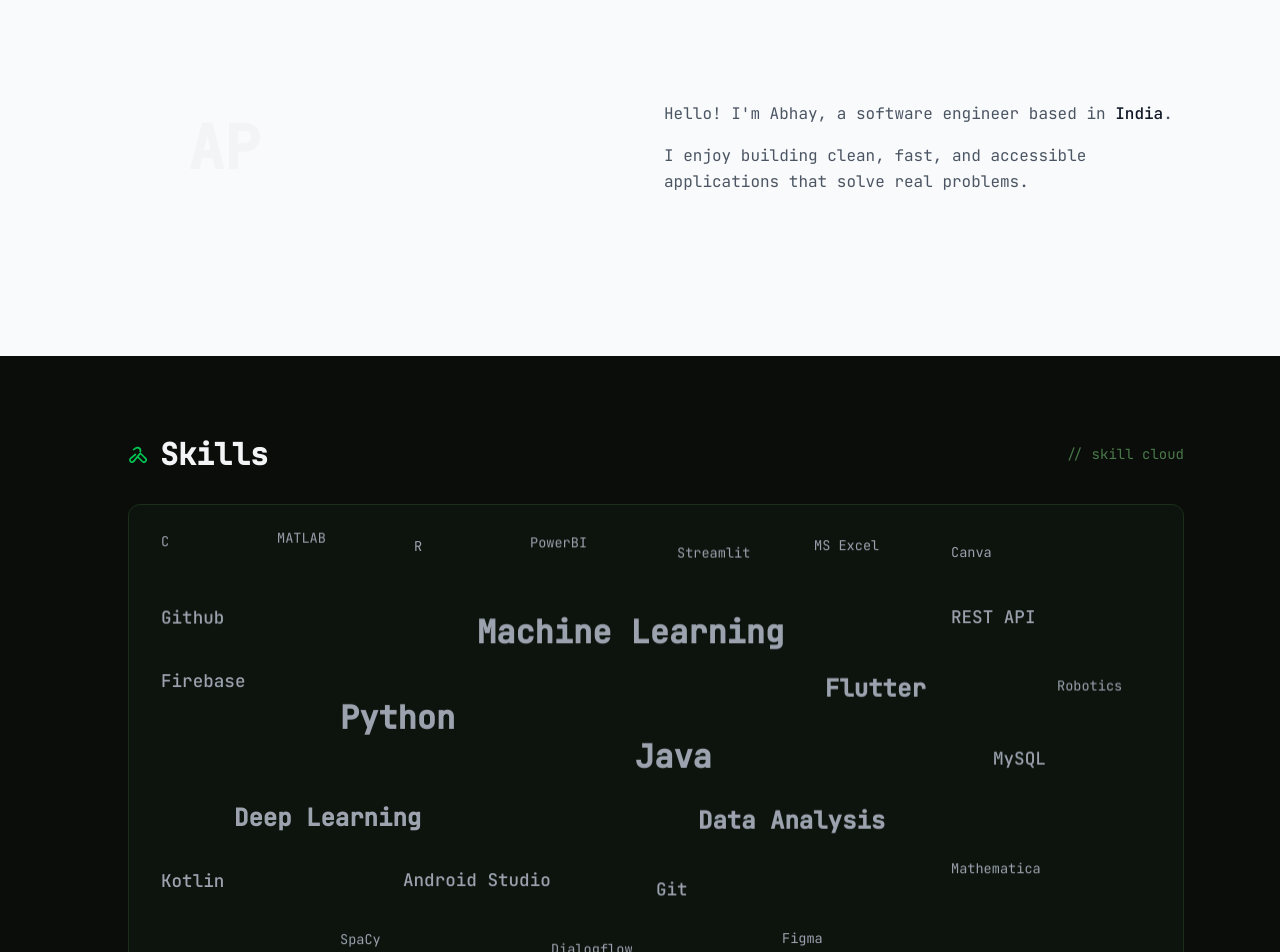
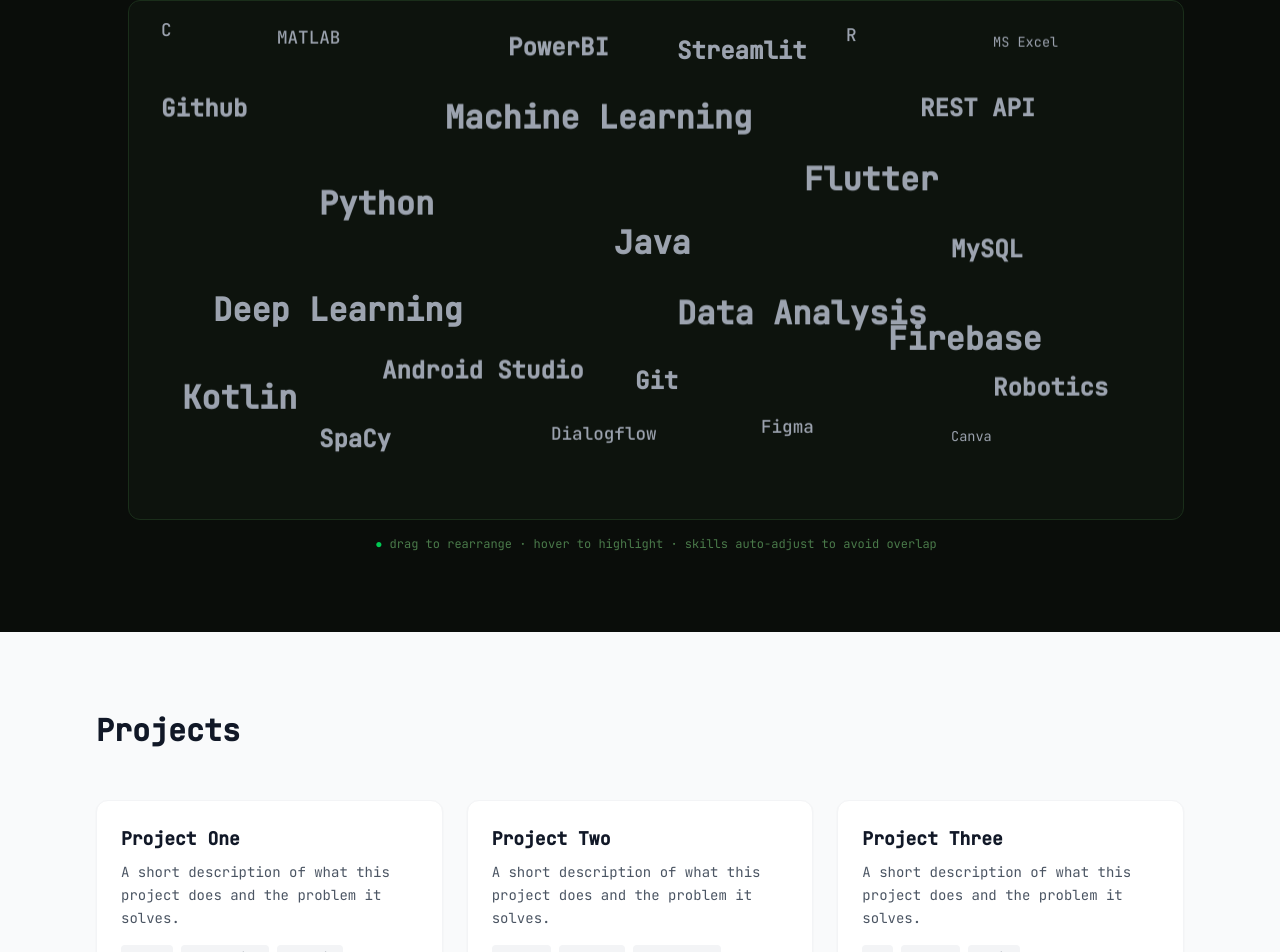
Before and after one commit to abhaygzb15/abhaygzb15.github.io, a React (Vite) app: page / in a window 1280 px wide. Shown: the part 948-1900 px from the top of the page. Built offline with nearby package versions, Linux system fonts and the light colour scheme.

Commit message:
update about section

```diff
--- a/src/App.tsx
+++ b/src/App.tsx
@@ -1,7 +1,6 @@
 import Navbar from './components/Navbar/Navbar'
 import SocialSidebar from './components/SocialSidebar/SocialSidebar'
 import Hero from './components/Hero/Hero'
-import About from './components/About/About'
 import Skills from './components/Skills/Skills'
 import Projects from './components/Projects/Projects'
 import Contact from './components/Contact/Contact'
@@ -14,7 +13,6 @@
       <SocialSidebar />
       <main>
         <Hero />
-        <About />
         <Skills />
         <Projects />
         <Contact />
--- a/src/components/About/About.tsx
+++ /dev/null
@@ -1,38 +0,0 @@
-// TODO: Implement About section
-// - Photo / avatar on one side
-// - Bio paragraphs on the other
-// - Education, interests
-// - Timeline of experience
-
-const About = () => {
-  return (
-    <section id="about" className="section-padding bg-gray-50">
-      <div className="container-max">
-        <h2 className="text-3xl font-bold text-gray-900 mb-2">About Me</h2>
-        <div className="w-12 h-1 bg-primary-500 mb-10 rounded" />
-
-        <div className="grid md:grid-cols-2 gap-12 items-center">
-          {/* TODO: Replace with actual photo */}
-          <div className="w-64 h-64 rounded-2xl bg-primary-100 mx-auto md:mx-0 flex items-center justify-center text-primary-400 text-6xl font-bold">
-            AP
-          </div>
-
-          <div className="space-y-4 text-gray-600 leading-relaxed">
-            {/* TODO: Fill in bio */}
-            <p>
-              Hello! I'm Abhay, a software engineer based in{' '}
-              <span className="text-gray-900 font-medium">India</span>.
-            </p>
-            <p>
-              {/* Add your story here */}
-              I enjoy building clean, fast, and accessible applications that
-              solve real problems.
-            </p>
-          </div>
-        </div>
-      </div>
-    </section>
-  )
-}
-
-export default About
--- a/src/components/Hero/Hero.tsx
+++ b/src/components/Hero/Hero.tsx
@@ -97,7 +97,7 @@
               {/* Photo — place picture.png in public/ folder */}
               <div className="relative w-80 h-[420px] rounded-2xl overflow-hidden border border-terminal-green/30 shadow-terminal-lg">
                 <img
-                  src="/picture.png"
+                  src="/assets/picture.png"
                   alt="Abhay Pawar"
                   className="w-full h-full object-cover object-top"
                   onError={(e) => {
--- a/src/components/Navbar/Navbar.tsx
+++ b/src/components/Navbar/Navbar.tsx
@@ -2,8 +2,9 @@
 
 const navLinks = [
   { label: '/about',    href: 'about' },
+  { label: '/skills',   href: 'skills' },
+
   { label: '/projects', href: 'projects' },
-  { label: '/skills',   href: 'skills' },
 
   { label: '/experience',  href: 'experience' },
   { label: '/contact',  href: 'contact' },
--- a/src/components/Skills/Skills.tsx
+++ b/src/components/Skills/Skills.tsx
@@ -1,4 +1,4 @@
-import { useState, useRef, useCallback } from 'react'
+import { useState, useRef, useCallback, useEffect } from 'react'
 
 type SkillSize = 'xl' | 'lg' | 'md' | 'sm'
 
@@ -11,47 +11,125 @@
   dur: number
 }
 
-const sizeStyles: Record<SkillSize, { fontSize: string; fontWeight: number }> = {
-  xl: { fontSize: '2rem',   fontWeight: 700 },
-  lg: { fontSize: '1.5rem', fontWeight: 600 },
-  md: { fontSize: '1.1rem', fontWeight: 500 },
-  sm: { fontSize: '0.85rem', fontWeight: 400 },
+const sizeStyles: Record<SkillSize, { fontSize: string; fontWeight: number; approxW: number; approxH: number }> = {
+  xl: { fontSize: '2rem',   fontWeight: 700, approxW: 12, approxH: 5 },
+  lg: { fontSize: '1.5rem', fontWeight: 600, approxW: 10, approxH: 4.5 },
+  md: { fontSize: '1.1rem', fontWeight: 500, approxW: 8,  approxH: 3.5 },
+  sm: { fontSize: '0.85rem', fontWeight: 400, approxW: 6,  approxH: 3 },
 }
 
+// ── 70% xl/lg · 20% md · 10% sm ──
+// Total 24 skills → 17 xl/lg (≈70%), 5 md (≈21%), 2 sm (≈8%)
 const initialSkills: SkillItem[] = [
-  // ── xl: most prominent ──
-  { name: 'Python',           size: 'xl',  x: 20,  y: 38,  delay: 0,    dur: 4.5 },
-  { name: 'Java',             size: 'xl',  x: 48,  y: 44,  delay: 0.8,  dur: 5.0 },
-  { name: 'Machine Learning', size: 'xl',  x: 33,  y: 20,  delay: 0.4,  dur: 5.2 },
+  // ── xl (8 skills) ──
+  { name: 'Python',           size: 'xl',  x: 18,  y: 36,  delay: 0,    dur: 4.5 },
+  { name: 'Java',             size: 'xl',  x: 46,  y: 42,  delay: 0.8,  dur: 5.0 },
+  { name: 'Machine Learning', size: 'xl',  x: 30,  y: 18,  delay: 0.4,  dur: 5.2 },
+  { name: 'Deep Learning',    size: 'xl',  x: 8,   y: 55,  delay: 1.2,  dur: 4.8 },
+  { name: 'Data Analysis',    size: 'xl',  x: 52,  y: 56,  delay: 0.6,  dur: 4.7 },
+  { name: 'Flutter',          size: 'xl',  x: 64,  y: 30,  delay: 1.5,  dur: 4.9 },
+  { name: 'Kotlin',           size: 'xl',  x: 5,   y: 72,  delay: 1.8,  dur: 4.4 },
+  { name: 'Firebase',         size: 'xl',  x: 72,  y: 62,  delay: 0.3,  dur: 4.3 },
 
-  // ── lg ──
-  { name: 'Deep Learning',    size: 'lg',  x: 10,  y: 57,  delay: 1.2,  dur: 4.8 },
-  { name: 'Data Analysis',    size: 'lg',  x: 54,  y: 58,  delay: 0.6,  dur: 4.7 },
-  { name: 'Flutter',          size: 'lg',  x: 66,  y: 32,  delay: 1.5,  dur: 4.9 },
+  // ── lg (9 skills) ──
+  { name: 'Github',           size: 'lg',  x: 3,   y: 18,  delay: 0.9,  dur: 4.2 },
+  { name: 'REST API',         size: 'lg',  x: 75,  y: 18,  delay: 1.1,  dur: 4.0 },
+  { name: 'MySQL',            size: 'lg',  x: 78,  y: 46,  delay: 0.5,  dur: 4.1 },
+  { name: 'Git',              size: 'lg',  x: 48,  y: 70,  delay: 1.3,  dur: 4.2 },
+  { name: 'Android Studio',   size: 'lg',  x: 24,  y: 68,  delay: 1.0,  dur: 4.6 },
+  { name: 'Streamlit',        size: 'lg',  x: 52,  y: 8,   delay: 0.4,  dur: 4.0 },
+  { name: 'PowerBI',          size: 'lg',  x: 36,  y: 6,   delay: 1.6,  dur: 3.7 },
+  { name: 'Robotics',         size: 'lg',  x: 82,  y: 72,  delay: 1.4,  dur: 3.7 },
+  { name: 'SpaCy',            size: 'lg',  x: 18,  y: 82,  delay: 1.1,  dur: 3.9 },
 
-  // ── md ──
-  { name: 'Github',           size: 'md',  x: 3,   y: 20,  delay: 0.9,  dur: 4.2 },
-  { name: 'Firebase',         size: 'md',  x: 3,   y: 33,  delay: 0.3,  dur: 4.3 },
-  { name: 'Kotlin',           size: 'md',  x: 3,   y: 70,  delay: 1.8,  dur: 4.4 },
-  { name: 'REST API',         size: 'md',  x: 78,  y: 20,  delay: 1.1,  dur: 4.0 },
-  { name: 'MySQL',            size: 'md',  x: 82,  y: 48,  delay: 0.5,  dur: 4.1 },
-  { name: 'Git',              size: 'md',  x: 50,  y: 72,  delay: 1.3,  dur: 4.2 },
-  { name: 'Android Studio',   size: 'md',  x: 26,  y: 70,  delay: 1.0,  dur: 4.6 },
+  // ── md (5 skills — 20%) ──
+  { name: 'C',                size: 'md',  x: 3,   y: 5,   delay: 0.2,  dur: 3.8 },
+  { name: 'MATLAB',           size: 'md',  x: 14,  y: 5,   delay: 1.4,  dur: 3.9 },
+  { name: 'R',                size: 'md',  x: 68,  y: 6,   delay: 0.7,  dur: 3.6 },
+  { name: 'Dialogflow',       size: 'md',  x: 40,  y: 82,  delay: 0.8,  dur: 4.1 },
+  { name: 'Figma',            size: 'md',  x: 60,  y: 80,  delay: 1.7,  dur: 3.8 },
 
-  // ── sm: scattered around edges ──
-  { name: 'C',                size: 'sm',  x: 3,   y: 7,   delay: 0.2,  dur: 3.8 },
-  { name: 'MATLAB',           size: 'sm',  x: 14,  y: 5,   delay: 1.4,  dur: 3.9 },
-  { name: 'R',                size: 'sm',  x: 27,  y: 8,   delay: 0.7,  dur: 3.6 },
-  { name: 'PowerBI',          size: 'sm',  x: 38,  y: 6,   delay: 1.6,  dur: 3.7 },
-  { name: 'Streamlit',        size: 'sm',  x: 52,  y: 9,   delay: 0.4,  dur: 4.0 },
-  { name: 'MS Excel',         size: 'sm',  x: 65,  y: 6,   delay: 1.9,  dur: 3.8 },
-  { name: 'Canva',            size: 'sm',  x: 78,  y: 9,   delay: 0.6,  dur: 3.6 },
-  { name: 'Robotics',         size: 'sm',  x: 88,  y: 34,  delay: 1.4,  dur: 3.7 },
-  { name: 'SpaCy',            size: 'sm',  x: 20,  y: 83,  delay: 1.1,  dur: 3.9 },
-  { name: 'Dialogflow',       size: 'sm',  x: 40,  y: 85,  delay: 0.8,  dur: 4.1 },
-  { name: 'Figma',            size: 'sm',  x: 62,  y: 82,  delay: 1.7,  dur: 3.8 },
-  { name: 'Mathematica',      size: 'sm',  x: 78,  y: 70,  delay: 0.3,  dur: 4.0 },
+  // ── sm (2 skills — ~8%) ──
+  { name: 'MS Excel',         size: 'sm',  x: 82,  y: 6,   delay: 1.9,  dur: 3.8 },
+  { name: 'Canva',            size: 'sm',  x: 78,  y: 84,  delay: 0.6,  dur: 3.6 },
 ]
+
+// ── Collision helpers ──
+
+interface BBox {
+  left: number
+  top: number
+  right: number
+  bottom: number
+}
+
+function getBBox(skill: SkillItem): BBox {
+  const s = sizeStyles[skill.size]
+  // Approximate width based on character count + base size
+  const charW = skill.name.length * (s.approxW / 6)
+  const w = Math.max(s.approxW, charW)
+  const h = s.approxH
+  return {
+    left: skill.x,
+    top: skill.y,
+    right: skill.x + w,
+    bottom: skill.y + h,
+  }
+}
+
+function boxesOverlap(a: BBox, b: BBox, padding = 1.5): boolean {
+  return !(
+    a.right + padding < b.left ||
+    b.right + padding < a.left ||
+    a.bottom + padding < b.top ||
+    b.bottom + padding < a.top
+  )
+}
+
+function resolveOverlaps(skills: SkillItem[], draggedName: string): SkillItem[] {
+  const result = [...skills.map(s => ({ ...s }))]
+  const dragIdx = result.findIndex(s => s.name === draggedName)
+  if (dragIdx === -1) return result
+
+  const dragBox = getBBox(result[dragIdx])
+
+  // Iteratively push overlapping items away (max 3 passes for perf)
+  for (let pass = 0; pass < 3; pass++) {
+    let anyMoved = false
+
+    for (let i = 0; i < result.length; i++) {
+      if (i === dragIdx) continue
+
+      const otherBox = getBBox(result[i])
+      if (!boxesOverlap(dragBox, otherBox)) continue
+
+      // Compute repulsion direction from dragged item's center to other item's center
+      const dCx = (dragBox.left + dragBox.right) / 2
+      const dCy = (dragBox.top + dragBox.bottom) / 2
+      const oCx = (otherBox.left + otherBox.right) / 2
+      const oCy = (otherBox.top + otherBox.bottom) / 2
+
+      let dx = oCx - dCx
+      let dy = oCy - dCy
+      const dist = Math.sqrt(dx * dx + dy * dy) || 1
+
+      // Normalize and push by a fixed step
+      dx = (dx / dist) * 4
+      dy = (dy / dist) * 3
+
+      result[i] = {
+        ...result[i],
+        x: Math.max(0, Math.min(88, result[i].x + dx)),
+        y: Math.max(0, Math.min(88, result[i].y + dy)),
+      }
+      anyMoved = true
+    }
+
+    if (!anyMoved) break
+  }
+
+  return result
+}
 
 const WrenchIcon = () => (
   <svg viewBox="0 0 24 24" fill="none" stroke="currentColor" strokeWidth={2}
@@ -67,9 +145,11 @@
   const [dragging, setDragging] = useState<string | null>(null)
   const dragOffset = useRef({ x: 0, y: 0 })
   const containerRef = useRef<HTMLDivElement>(null)
+  const animFrameRef = useRef<number | null>(null)
 
   const getContainerRect = () => containerRef.current?.getBoundingClientRect()
 
+  // ── Mouse handlers ──
   const handleMouseDown = useCallback((e: React.MouseEvent, name: string) => {
     e.preventDefault()
     const rect = getContainerRect()
@@ -87,20 +167,33 @@
     if (!dragging) return
     const rect = getContainerRect()
     if (!rect) return
+
+    // Cancel any pending frame
+    if (animFrameRef.current) cancelAnimationFrame(animFrameRef.current)
+
+    animFrameRef.current = requestAnimationFrame(() => {
       const mouseX = e.clientX - rect.left
       const mouseY = e.clientY - rect.top
       const newX = ((mouseX - dragOffset.current.x) / rect.width) * 100
       const newY = ((mouseY - dragOffset.current.y) / rect.height) * 100
-    setSkills(prev => prev.map(s =>
+
+      setSkills(prev => {
+        const updated = prev.map(s =>
           s.name === dragging
             ? { ...s, x: Math.max(0, Math.min(88, newX)), y: Math.max(0, Math.min(88, newY)) }
             : s
-    ))
+        )
+        return resolveOverlaps(updated, dragging!)
+      })
+    })
   }, [dragging])
 
-  const handleMouseUp = useCallback(() => setDragging(null), [])
+  const handleMouseUp = useCallback(() => {
+    setDragging(null)
+    if (animFrameRef.current) cancelAnimationFrame(animFrameRef.current)
+  }, [])
 
-  // Touch support
+  // ── Touch handlers ──
   const handleTouchStart = useCallback((e: React.TouchEvent, name: string) => {
     const rect = getContainerRect()
     if (!rect) return
@@ -117,15 +210,31 @@
     if (!dragging) return
     const rect = getContainerRect()
     if (!rect) return
+
+    if (animFrameRef.current) cancelAnimationFrame(animFrameRef.current)
+
+    animFrameRef.current = requestAnimationFrame(() => {
       const touch = e.touches[0]
       const newX = ((touch.clientX - rect.left - dragOffset.current.x) / rect.width) * 100
       const newY = ((touch.clientY - rect.top  - dragOffset.current.y) / rect.height) * 100
-    setSkills(prev => prev.map(s =>
+
+      setSkills(prev => {
+        const updated = prev.map(s =>
           s.name === dragging
             ? { ...s, x: Math.max(0, Math.min(88, newX)), y: Math.max(0, Math.min(88, newY)) }
             : s
-    ))
+        )
+        return resolveOverlaps(updated, dragging!)
+      })
+    })
   }, [dragging])
+
+  // Cleanup on unmount
+  useEffect(() => {
+    return () => {
+      if (animFrameRef.current) cancelAnimationFrame(animFrameRef.current)
+    }
+  }, [])
 
   return (
     <section id="skills" className="section-padding bg-terminal-bg">
@@ -161,7 +270,7 @@
               <span
                 key={skill.name}
                 className={`
-                  absolute font-mono transition-colors duration-200
+                  absolute font-mono
                   ${isDragging
                     ? 'text-terminal-green cursor-grabbing z-10'
                     : 'text-gray-400 hover:text-terminal-green cursor-grab'}
@@ -171,10 +280,14 @@
                   top: `${skill.y}%`,
                   fontSize,
                   fontWeight,
-                  animation: isDragging
+                  // Smooth transitions for displaced items, instant for dragged item
+                  transition: isDragging
+                    ? 'none'
+                    : 'left 0.3s ease-out, top 0.3s ease-out, color 0.2s',
+                  animation: isDragging || dragging
                     ? 'none'
                     : `floatWord ${skill.dur}s ${skill.delay}s ease-in-out infinite`,
-                  willChange: 'transform',
+                  willChange: 'transform, left, top',
                 }}
                 onMouseDown={(e) => handleMouseDown(e, skill.name)}
                 onTouchStart={(e) => handleTouchStart(e, skill.name)}
@@ -188,7 +301,7 @@
         {/* Footer hint */}
         <p className="mt-4 text-center font-mono text-xs text-terminal-muted">
           <span className="text-terminal-green">●</span>
-          {' '}drag to rearrange · hover to highlight
+          {' '}drag to rearrange · hover to highlight · skills auto-adjust to avoid overlap
         </p>
 
       </div>
```
Also changed, not shown: public/assets/picture.png (renamed from src/components/assets/picture.png). Lines whose indentation alone changed are shown as unchanged.
